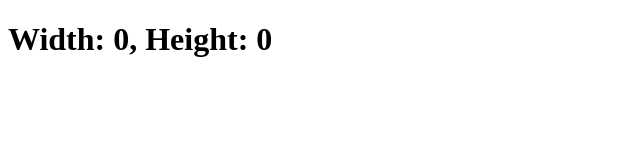
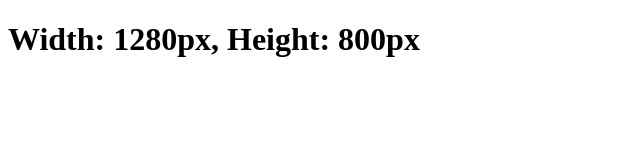
Before and after one commit to acciojob/screen-size-komala1219, a website: page main.html in a window 1280 px wide. Shown: the whole page, without its empty margins (0-640 px from the left). Drawn offline with Linux system fonts and the light colour scheme.

Commit message:
created a submission

```diff
--- a/main.html
+++ b/main.html
@@ -9,9 +9,9 @@
 <body>
 	<!-- the entire body must be written by student -->
 
-	<div id="sizeInfo">
-  <h1>Width: 0, Height: 0</h1>
-</div>
+	 <div id="sizeInfo">
+      <h1></h1>
+    </div>
 
     <script type="text/javascript" src="./script.js">
 </script>
--- a/script.js
+++ b/script.js
@@ -1,7 +1,17 @@
 //your JS code here. If required.
-window.addEventListener('resize', function() {
-  var width = window.innerWidth;
-  var height = window.innerHeight;
-  var sizeInfo = document.getElementById('sizeInfo');
-  sizeInfo.innerHTML = 'Width: ' + width + 'px, Height: ' + height + 'px';
-});
+// window.addEventListener('resize', function() {
+//   var width = window.innerWidth;
+//   var height = window.innerHeight;
+//   var sizeInfo = document.getElementById('sizeInfo');
+//   sizeInfo.innerHTML = 'Width: ' + width + 'px, Height: ' + height + 'px';
+// });
+ const sizeInfo = document.querySelector("#sizeInfo h1");
+
+      function updateSize() {
+        const width = window.innerWidth;
+        const height = window.innerHeight;
+        sizeInfo.textContent = `Width: ${width}px, Height: ${height}px`;
+      }
+
+      window.addEventListener("resize", updateSize);
+      updateSize();
```
